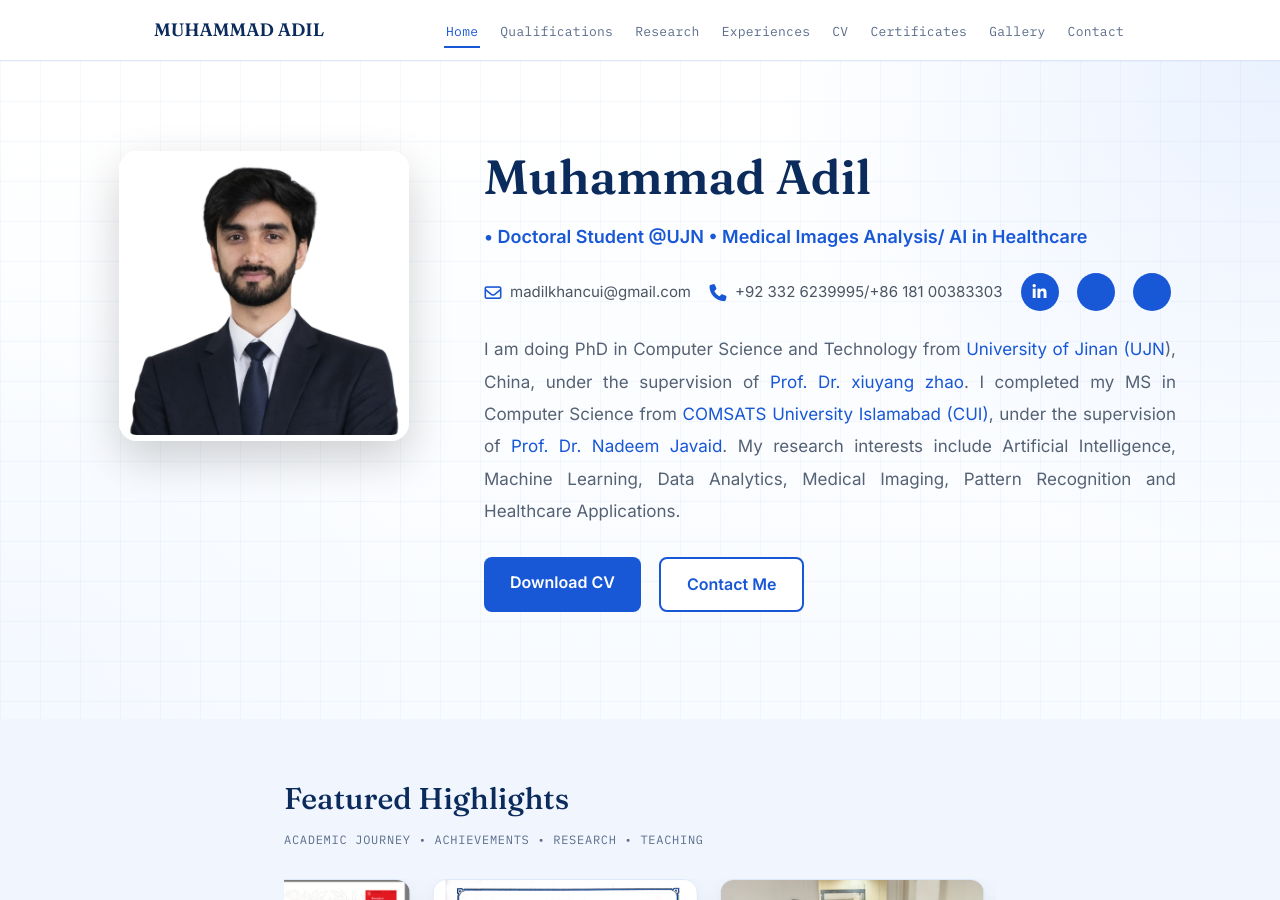
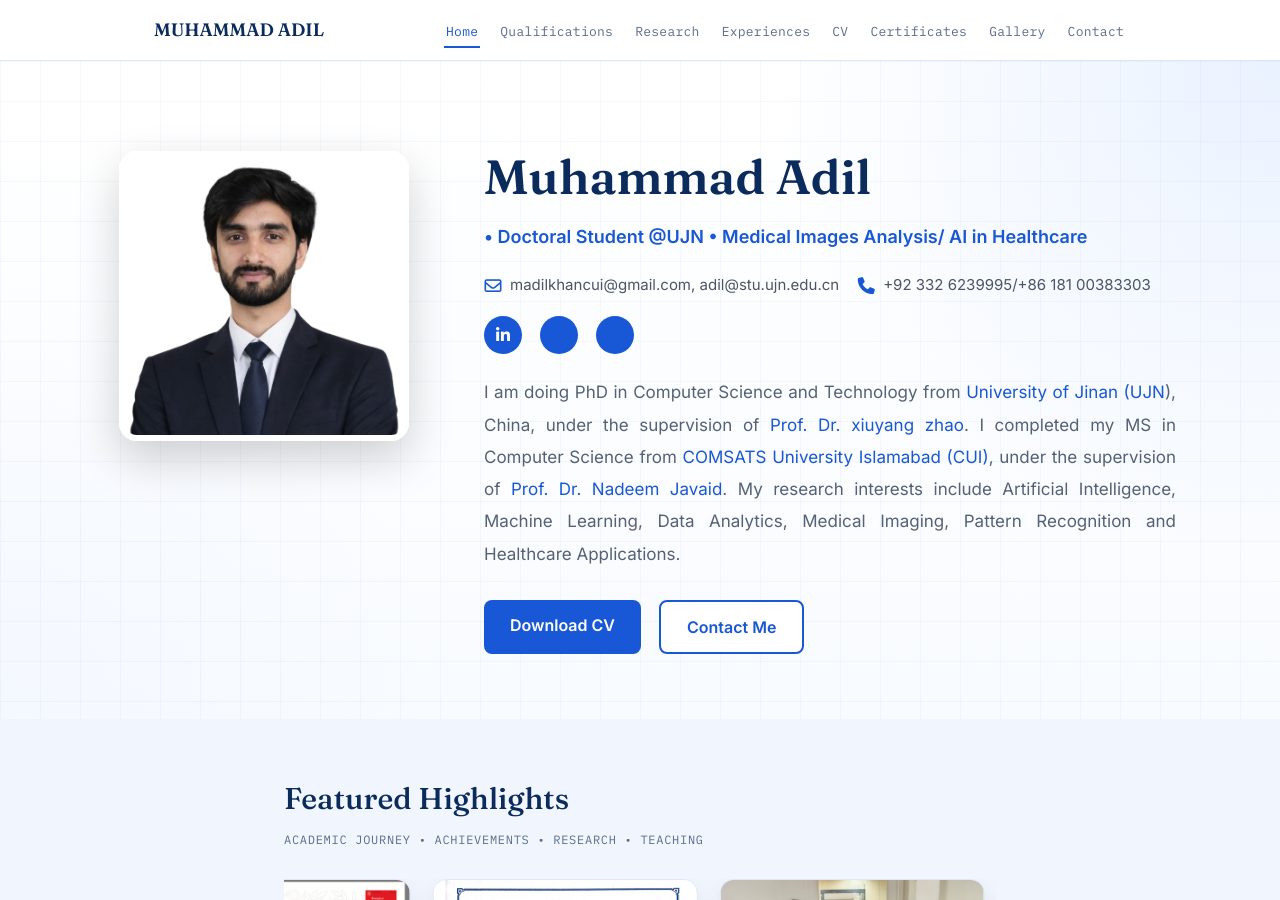
Before and after one commit to m-adilk/m-adilk.github.io, a Jekyll site: the page built from index.html, in a window 1280 px wide and 900 px high. Built offline with Jekyll 4.4.1, drawn with Linux system fonts in a browser that asks for light colours; a style sheet for code colours, icons or effects is not loaded; some of the changed text lies outside the part shown.

Commit message:
Update _data/site.yml (via Pages CMS)

```diff
--- a/_data/site.yml
+++ b/_data/site.yml
@@ -10,7 +10,7 @@ bio: "I am doing PhD in Computer Science and Technology from [University of
   Nadeem Javaid](https://www.njavaid.com/). My research interests include
   Artificial Intelligence, Machine Learning, Data Analytics, Medical Imaging,
   Pattern Recognition and Healthcare Applications. "
-email: madilkhancui@gmail.com
+email: madilkhancui@gmail.com, adil@stu.ujn.edu.cn
 phone: +92 332 6239995/+86 181 00383303
 location: RajanPur, Pakistan // Jinan- China
 linkedin: https://www.linkedin.com/in/muhammadadil1496/
```
